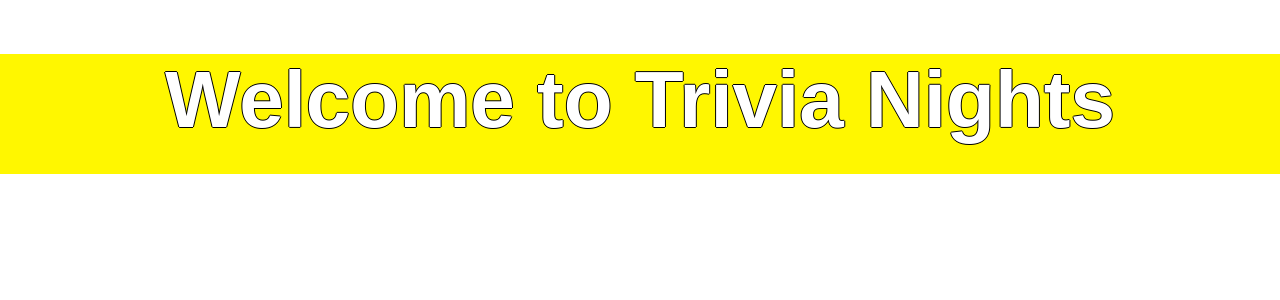
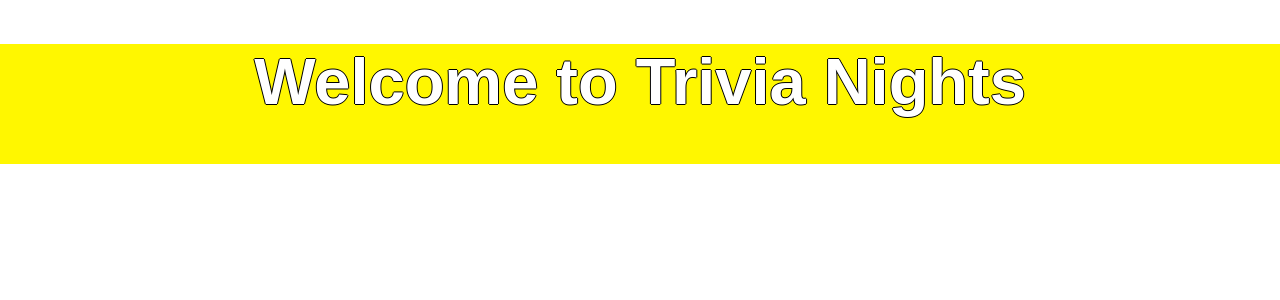
Before and after one commit to shakimharris/g2code, a React (Create React App) app: page / in a window 1280 px wide. Shown: the top 300 px of the page. Built offline with nearby package versions, Linux system fonts and the light colour scheme.

Commit message:
took away 15px

```diff
--- a/src/App.css
+++ b/src/App.css
@@ -15,7 +15,7 @@
 }
 
 .App-title {
-  font-size: 80px;
+  font-size: 65px;
    text-shadow: -1px 0 black, 0 1px black, 1px 0 black, 0 -1px black;
 }
 
```
